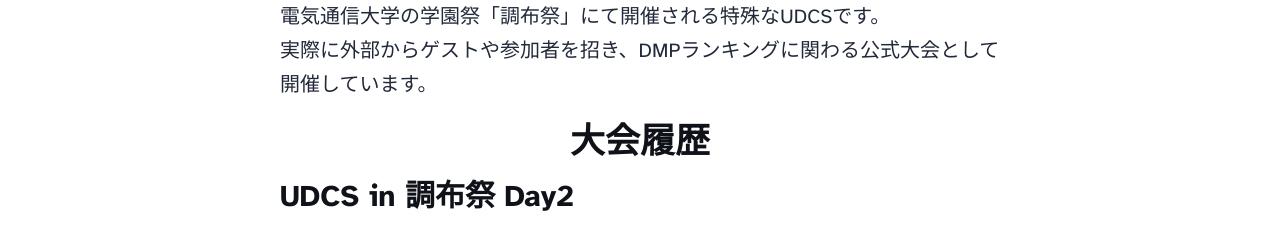
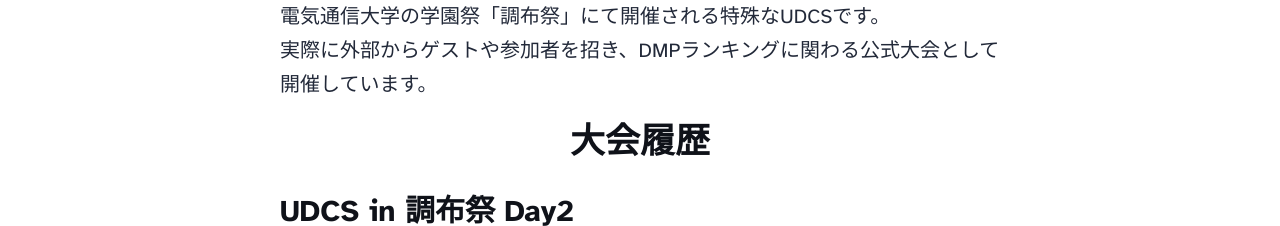
Before and after one commit to UEC-DM-Circle/uec-dm-circle.github.io, an Astro site: page /udcs-chofu in a window 1280 px wide. Shown: the part 670-896 px from the top of the page. Built offline with nearby package versions, Linux system fonts and the light colour scheme; Astro itself is replaced by a stand-in of ours.

Commit message:
feat: CSSの編集

```diff
--- a/src/styles/global.css
+++ b/src/styles/global.css
@@ -65,6 +65,7 @@
 	font-size: 1.75em;
 }
 h3 {
+	margin-top: 1em;
 	font-size: 1.5em;
 }
 h4 {
@@ -137,12 +138,17 @@
 	height: 1px;
 	width: 1px;
 	overflow: hidden;
-	/* IE6, IE7 - a 0 height clip, off to the bottom right of the visible 1px box */
 	clip: rect(1px 1px 1px 1px);
-	/* maybe deprecated but we need to support legacy browsers */
 	clip: rect(1px, 1px, 1px, 1px);
-	/* modern browsers, clip-path works inwards from each corner */
 	clip-path: inset(50%);
-	/* added line to stop words getting smushed together (as they go onto separate lines and some screen readers do not understand line feeds as a space */
 	white-space: nowrap;
 }
+
+.page-list{
+    display: flex;
+    flex-direction: column;
+    margin: 0 auto;
+}
+.page-list >li{
+    font-size: 1.25rem;
+}
--- a/src/styles/sitemap.css
+++ /dev/null
@@ -1,11 +0,0 @@
-.page-list{
-    display: flex;
-    flex-direction: column;
-    margin: 0 auto;
-}
-.page-list >li{
-    font-size: 1.25rem;
-}
-h3{
-    margin-top: 1em;
-}
--- a/src/styles/udcs.css
+++ b/src/styles/udcs.css
@@ -1,8 +1,5 @@
 h2{
     text-align: center;
-}
-h3{
-    margin-top: 0.5em;
 }
 h4{
     margin-top: 0.5em;
```
